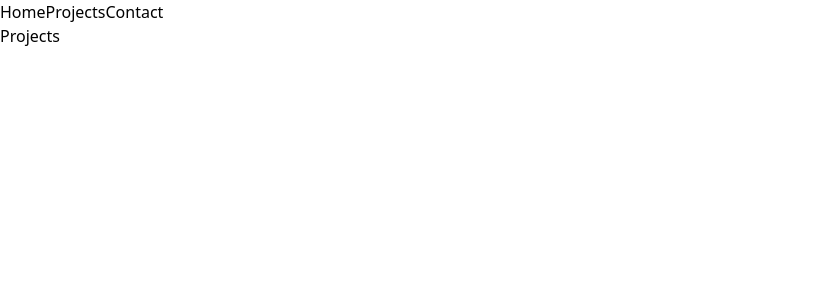
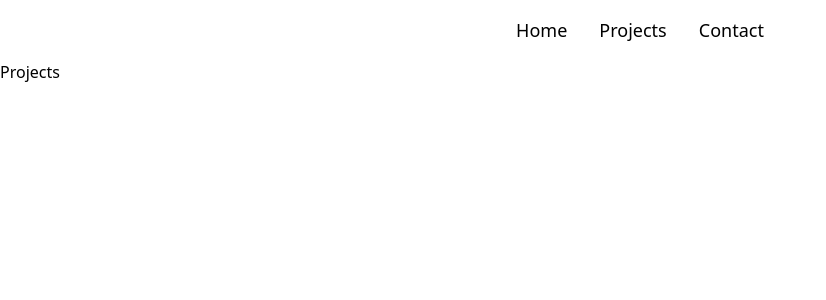
Before and after one commit to 0gw0/Portfolio-website, a Next.js app: page /projects in a window 1280 px wide. Shown: the top 300 px of the page, without its empty margins (0-826 px from the left). Built offline with nearby package versions, Linux system fonts and the light colour scheme.

Commit message:
basic styling for index and nav

```diff
--- a/src/components/Nav.js
+++ b/src/components/Nav.js
@@ -1,10 +1,16 @@
 import Link from 'next/link';
 
 const Nav = () => (
-	<nav>
-		<Link href="/">Home</Link>
-		<Link href="/projects">Projects</Link>
-		<Link href="/contact">Contact</Link>
+	<nav className="text-center space-x-8 m-4 text-lg">
+		<Link href="/" className="hover:underline">
+			Home
+		</Link>
+		<Link href="/projects" className="hover:underline">
+			Projects
+		</Link>
+		<Link href="/contact" className="hover:underline">
+			Contact
+		</Link>
 	</nav>
 );
 
--- a/src/pages/index.js
+++ b/src/pages/index.js
@@ -2,19 +2,23 @@ import Link from 'next/link';
 
 export default function Home() {
 	return (
-		<div>
-			<main>
-				<div>
-					<Link href="/projects">Projects</Link>
-					<Link href="/contact">Contact</Link>
-					<h1 className="text-3xl">Glen</h1>
+		<main className="h-96 flex items-center justify-center">
+			<div>
+				<div className="text-center">
+					<Link href="/projects" className="px-16 underline">
+						Projects
+					</Link>
+					<Link href="/contact" className="px-16 underline">
+						Contact
+					</Link>
+					<h1 className="text-6xl m-10">Glen</h1>
 					<p>
 						I&apos;m a Sophomore studying Information Systems,
 						specialising in Financial Technologies &#38; Digital
 						Cloud Solutions
 					</p>
 				</div>
-			</main>
-		</div>
+			</div>
+		</main>
 	);
 }
```
